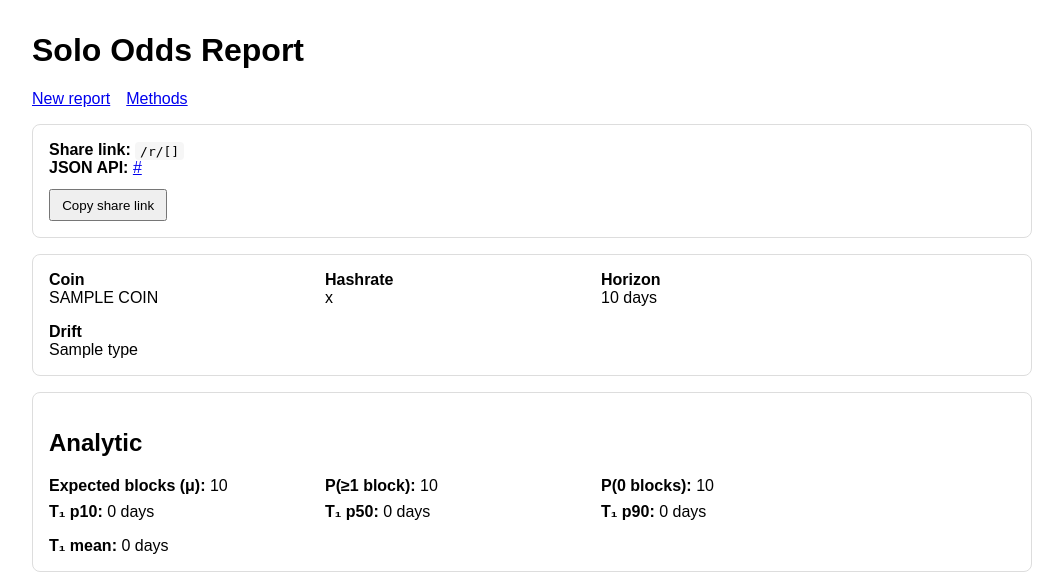
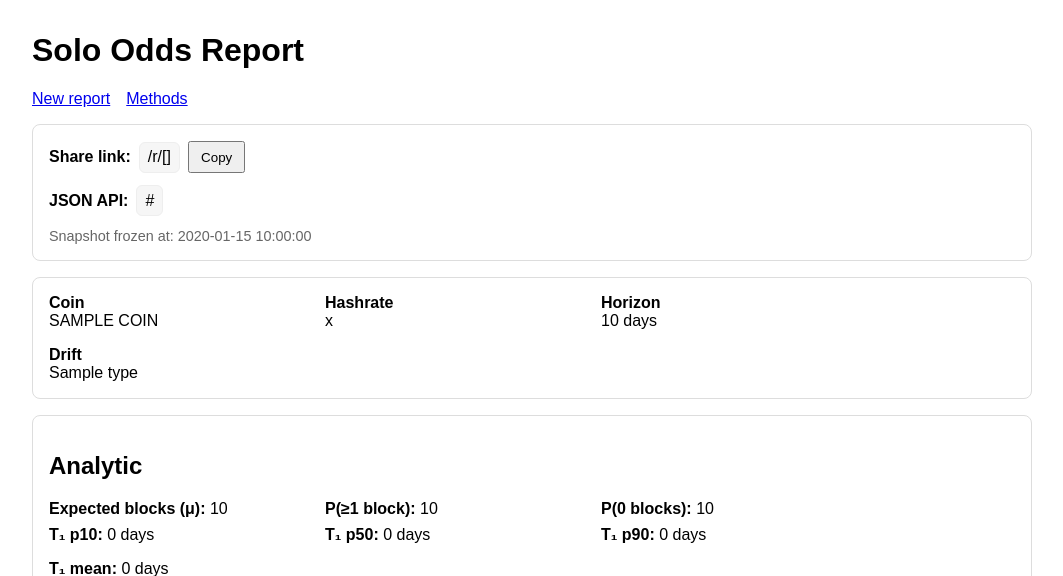
Before and after one commit to heffman/solo-odds, a Python web app: template web/templates/report.html in a window 1280 px wide. Shown: the top 576 px of the page, without its empty margins (108-1171 px from the left). Run offline with Jinja, Linux system fonts and the light colour scheme; the template is opened without the code that fills it: most values are stand-ins (such as "Sample title", 1, 10 or a date in 2020).

Commit message:
added snapshot freeze to report

```diff
--- a/web/templates/report.html
+++ b/web/templates/report.html
@@ -14,6 +14,26 @@
     .row { display:flex; gap: 1rem; flex-wrap: wrap; }
     .metric { min-width: 260px; }
     button { padding: 0.4rem 0.7rem; }
+
+    /* NEW: share link layout + long token wrapping */
+    .share-grid { display: grid; gap: 0.75rem; }
+    .share-line { display:flex; align-items: center; gap: 0.5rem; flex-wrap: wrap; }
+    .share-box {
+      display: inline-block;
+      max-width: 100%;
+      padding: 0.35rem 0.5rem;
+      border-radius: 6px;
+      background: #f6f6f6;
+      border: 1px solid #eee;
+
+      /* critical for long tokens */
+      overflow-wrap: anywhere;
+      word-break: break-word;
+      white-space: normal;
+    }
+    .share-box a { color: inherit; text-decoration: none; }
+    .share-box a:hover { text-decoration: underline; }
+    .muted { color: #666; font-size: 0.9rem; }
   </style>
   <script src="https://cdn.jsdelivr.net/npm/chart.js@4.4.1/dist/chart.umd.min.js"></script>
 </head>
@@ -24,13 +44,28 @@
     <a href="/methods">Methods</a>
   </div>
   <div class="card">
-    <div><strong>Share link:</strong> <code>/r/{{ token }}</code></div>
-    <div><strong>JSON API:</strong> <a href="{{ api_url }}">{{ api_url }}</a></div>
-    <div style="margin-top:0.75rem;">
-      <button id="copy-link">Copy share link</button>
-      <span id="copy-status" style="margin-left:0.5rem;"></span>
+  <div class="share-grid">
+    <div class="share-line">
+      <strong>Share link:</strong>
+      <span class="share-box">
+        <a href="/r/{{ token }}">/r/{{ token }}</a>
+      </span>
+      <button id="copy-link" type="button">Copy</button>
+      <span id="copy-status" class="muted"></span>
+    </div>
+
+    <div class="share-line">
+      <strong>JSON API:</strong>
+      <span class="share-box">
+        <a href="{{ api_url }}">{{ api_url }}</a>
+      </span>
+    </div>
+
+    <div class="muted">
+      Snapshot frozen at: {{ report.network_snapshot.timestamp }}
     </div>
   </div>
+</div>
 
   <div class="card row">
     <div class="metric">
```
